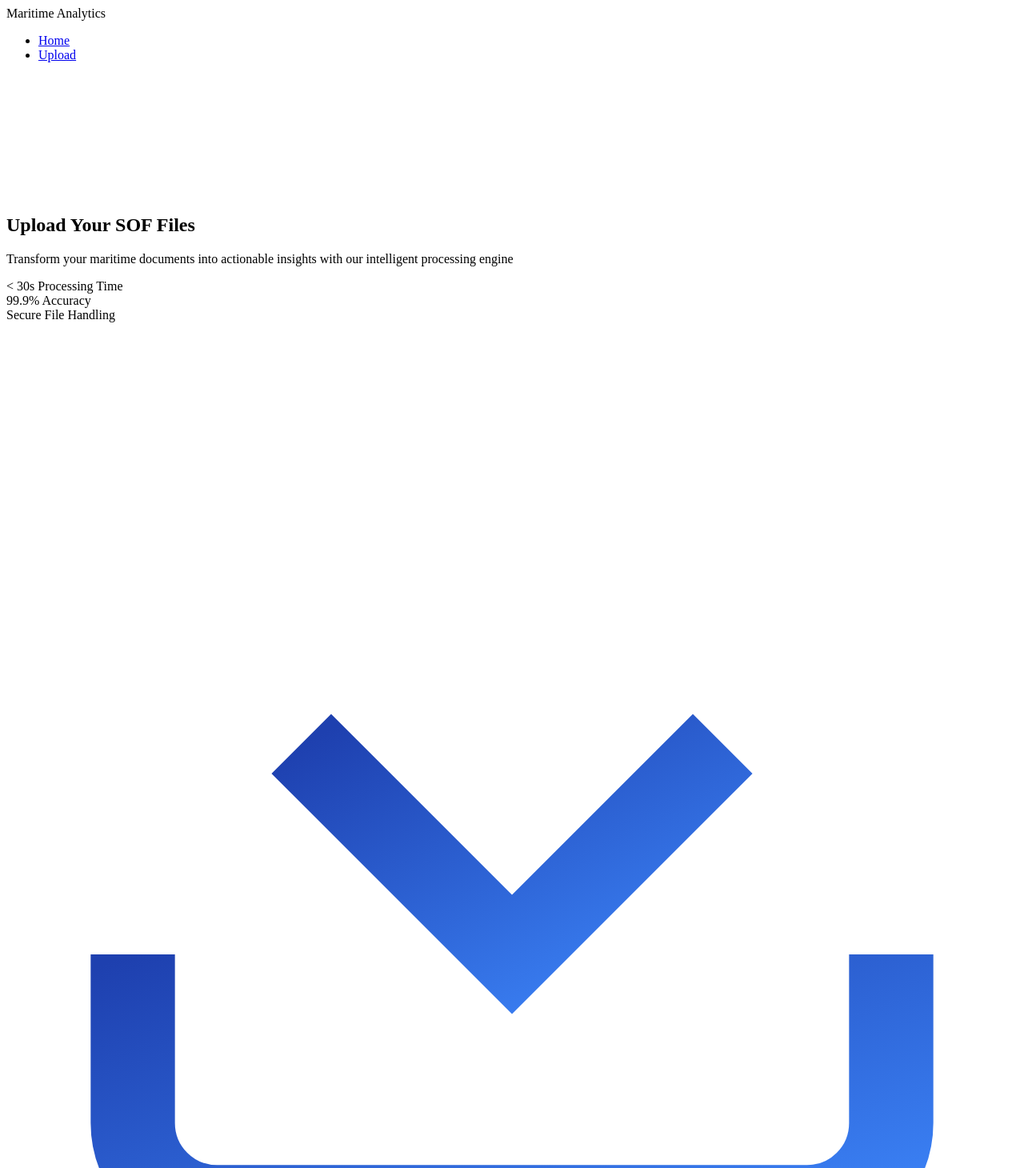
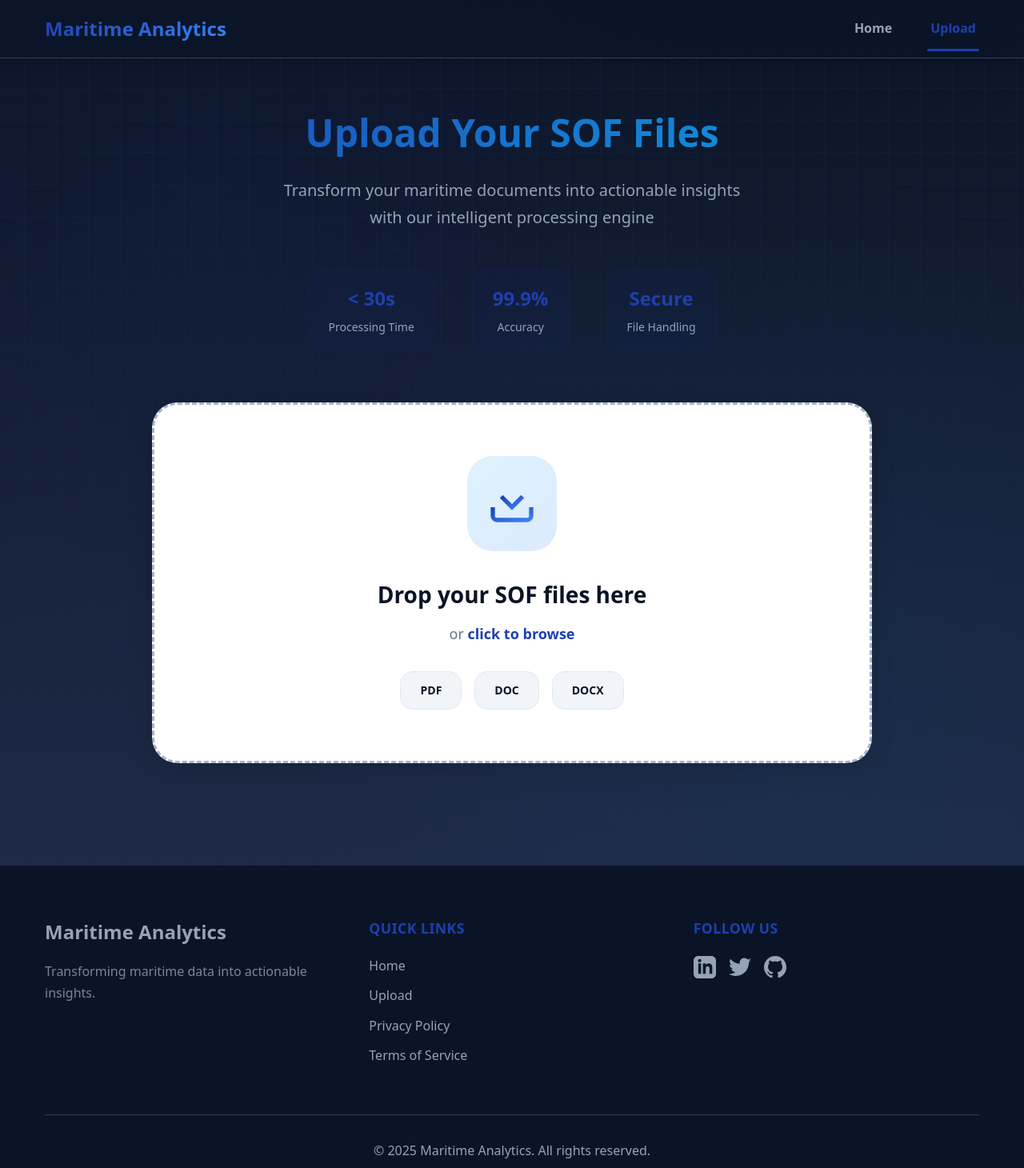
Before and after one commit to orange-otter/project-frontend, a plain HTML site: page upload.html in a window 1280 px wide. Shown: the top 1460 px of the page at 80% size. Drawn offline with Linux system fonts and the light colour scheme; the site is published under a folder, as on GitHub Pages, so addresses that start at the root find nothing.

Commit message:
Update upload.html

```diff
--- a/upload.html
+++ b/upload.html
@@ -4,15 +4,15 @@
     <meta charset="UTF-8" />
     <meta name="viewport" content="width=device-width, initial-scale=1.0" />
     <title>Upload SOF Files - Maritime Analytics</title>
-    <link rel="stylesheet" href="/static/styles.css?v=2.0" />
+    <link rel="stylesheet" href="styles.css?v=2.0" />
   </head>
   <body>
     <nav class="navbar">
       <div class="nav-container">
         <div class="nav-brand">Maritime Analytics</div>
         <ul class="nav-menu">
-          <li><a href="/" class="nav-link">Home</a></li>
-          <li><a href="/upload" class="nav-link active">Upload</a></li>
+          <li><a href="index.html" class="nav-link">Home</a></li>
+          <li><a href="upload.html" class="nav-link active">Upload</a></li>
         </ul>
       </div>
     </nav>
@@ -127,7 +127,8 @@
             </div>
           </div>
           <div class="file-list" id="fileList"></div>
-          <button type="button"
+          <button
+            type="button"
             class="process-button"
             id="processButton"
             style="display: none"
@@ -148,8 +149,8 @@
           <div class="footer-links">
             <h4>Quick Links</h4>
             <ul>
-              <li><a href="/">Home</a></li>
-              <li><a href="/upload">Upload</a></li>
+              <li><a href="index.html">Home</a></li>
+              <li><a href="upload.html">Upload</a></li>
               <li><a href="#privacy">Privacy Policy</a></li>
               <li><a href="#terms">Terms of Service</a></li>
             </ul>
@@ -183,6 +184,6 @@
         </div>
       </div>
     </footer>
-    <script src="/static/script.js?v=2.0"></script>
+    <script src="script.js?v=2.0"></script>
   </body>
 </html>
```
